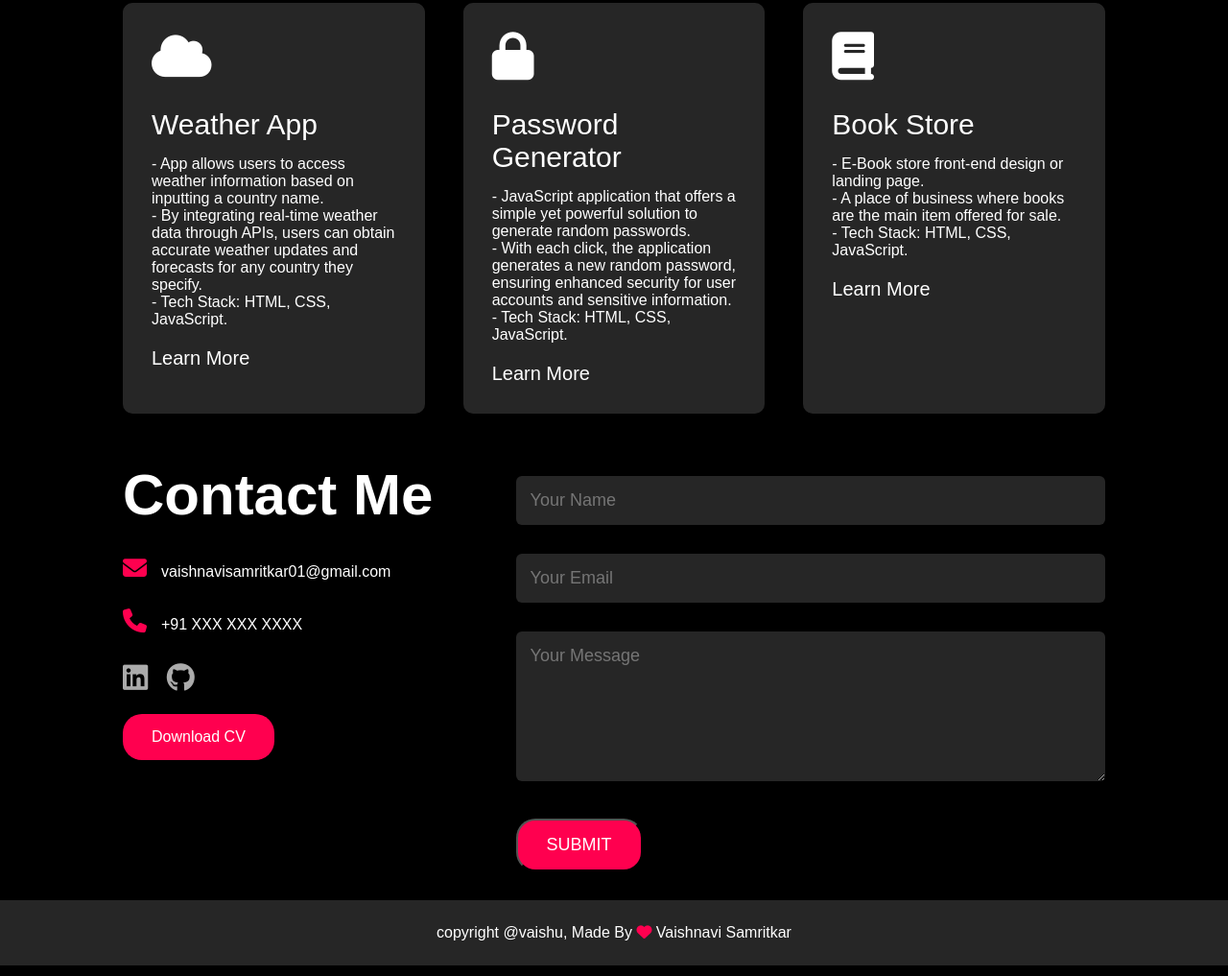
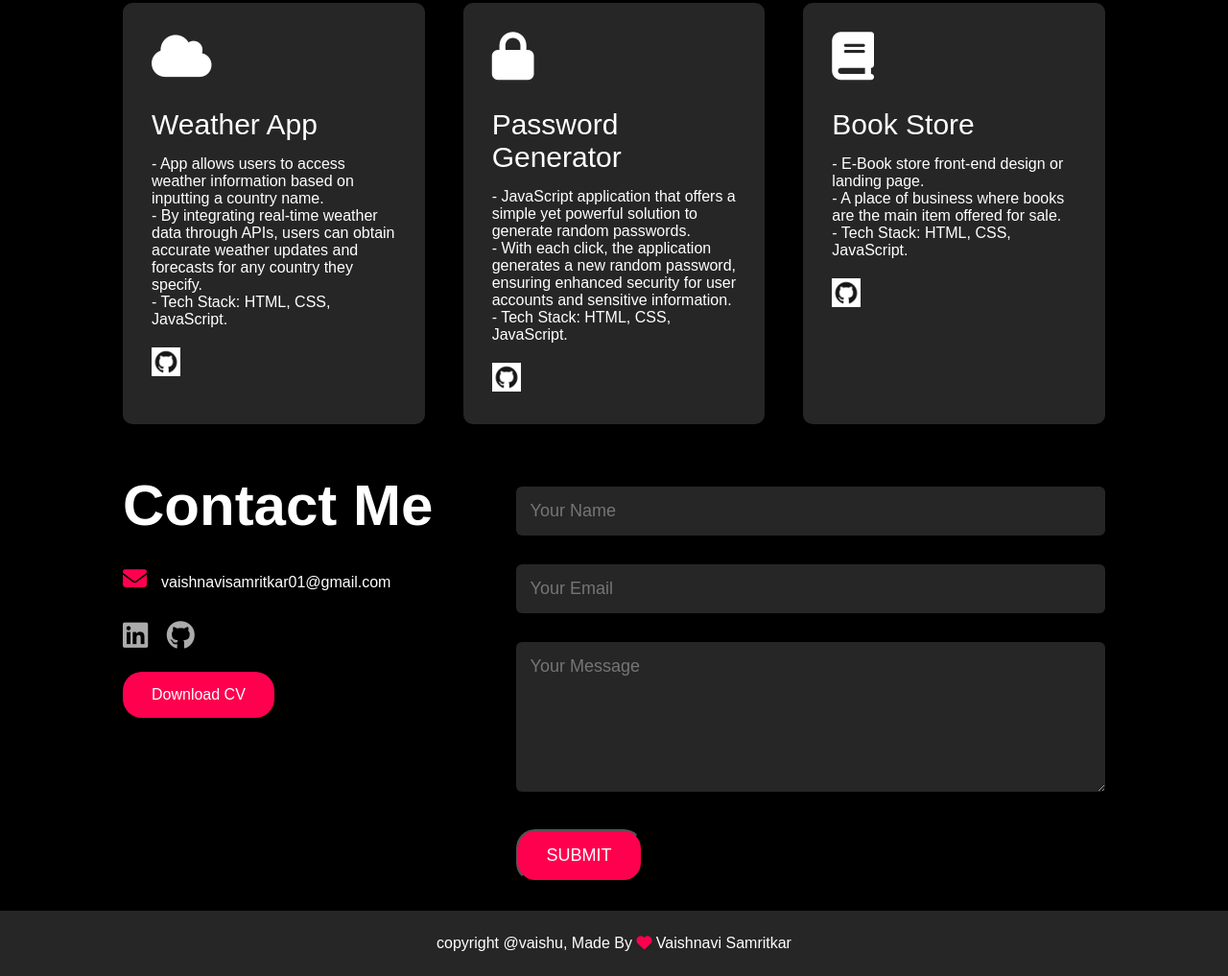
Before and after one commit to VaishuS17/portfolio, a plain HTML site: page index.html in a window 1280 px wide. Shown: the part 2276-3293 px from the top of the page at 96% size. Drawn offline with Linux system fonts and the light colour scheme.

Commit message:
portfolio showcasing skills and projects

```diff
--- a/index.html
+++ b/index.html
@@ -60,7 +60,7 @@
                     </div>
                     <div class="tab-contents" id="education">
                         <ul>
-                            <li><span>B.Tech 2023</span><br>7.28 cgpa</li>
+                            <li><span>B.Tech 2023</span><br>7.28 CGPA</li>
                             <li><span>HSC Board 2019</span><br>58.15%</li>
                             <li><span>SSC Board 2017</span><br>76%</li>
                         </ul>
@@ -101,7 +101,7 @@
                        - By integrating real-time weather data through APIs, users can obtain accurate weather updates and forecasts for any country they specify. <br>
                        - Tech Stack: HTML, CSS, JavaScript.
                     </p>
-                    <a href="https://github.com/VaishuS17/weather-app">Learn More</a>
+                    <a href="https://github.com/VaishuS17/weather-app"><img src="img/GitHub.png" alt=""></a>
                 </div>
                 <div>
                     <i class="fa-solid fa-lock"></i>
@@ -110,7 +110,7 @@
                        - With each click, the application generates a new random password, ensuring enhanced security for user accounts and sensitive information.  <br>
                        - Tech Stack: HTML, CSS, JavaScript.
                     </p>
-                    <a href="https://github.com/VaishuS17/password-generator">Learn More</a>
+                    <a href="https://github.com/VaishuS17/password-generator"><img src="img/GitHub.png" alt=""></a>
                 </div>
                 <div>
                     <i class="fa-solid fa-book"></i>
@@ -118,7 +118,7 @@
                     <p>- E-Book store front-end design or landing page. <br> - A place of business where books are the main item offered for sale. <br>
                        - Tech Stack: HTML, CSS, JavaScript.
                     </p>
-                    <a href="https://github.com/VaishuS17/book-store">Learn More</a>
+                    <a href="https://github.com/VaishuS17/book-store"><img src="img/GitHub.png" alt=""></a>
                 </div>
             </div>
         </div>
@@ -131,7 +131,6 @@
                 <div class="contact-left">
                     <h1 class="sub-title">Contact Me</h1>
                     <p><i class="fa-solid fa-envelope"></i>vaishnavisamritkar01@gmail.com</p>
-                    <p><i class="fa-solid fa-phone"></i></i>+91 XXX XXX XXXX</p>
                     <div class="social-icons">
                         <a href="https://www.linkedin.com/in/vaishnavisamritkar/"><i class="fa-brands fa-linkedin"></i></i></a>
                         <a href="https://github.com/VaishuS17"><i class="fa-brands fa-github"></i></a>
--- a/style.css
+++ b/style.css
@@ -195,13 +195,10 @@ nav il li a:hover::after {
     font-weight: 500;
     margin-bottom: 15px;
 }
-.projects-list div a {
-    text-decoration: none;
-    background: #262626;
-    color: #fff;
-    font-size: 20px;
+.projects-list div a img {
     margin-top: 20px;
-    display: inline-block;
+    width: 30px;
+    height: auto;
 }
 .projects-list div:hover {
     background: #ff004f;
```
Also changed, not shown: img/GitHub.png (added).
